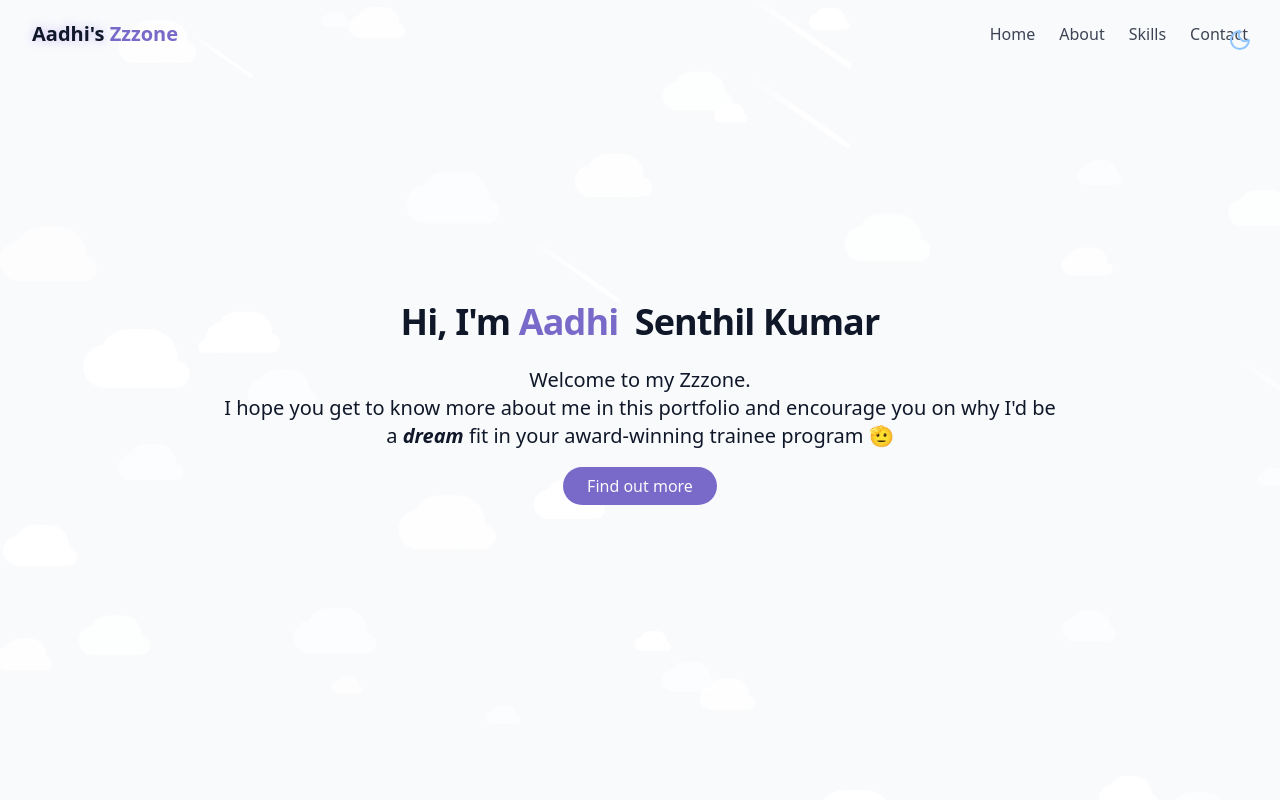
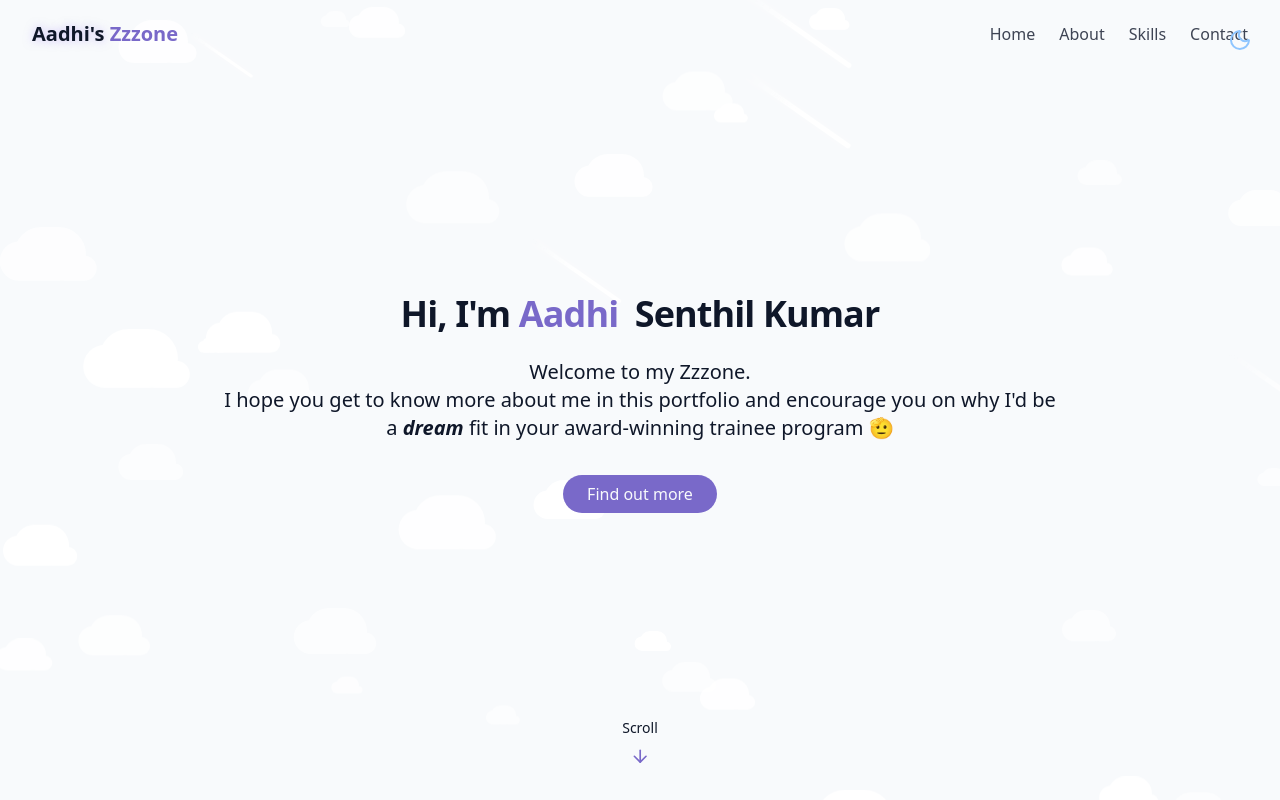
Before and after one commit to asenszn12/trainee_app, a React (Vite) app in the folder trainee-app/: page / in a window 1280 px wide. Built offline with nearby package versions, Linux system fonts and the light colour scheme.

Commit message:
centering scroll button

```diff
--- a/trainee-app/src/components/Hero.jsx
+++ b/trainee-app/src/components/Hero.jsx
@@ -1,6 +1,7 @@
+import { ArrowDown } from "lucide-react"
 
 export const HeroSection = () => {
-    return <section id="hero"
+    return ( <section id="hero"
     className="relative min-h-screen flex flex-col items-center justify-center px-4"
     >
         <div className="container max-w-4xl mx-auto text-center z-10">
@@ -10,22 +11,26 @@
                     <span className="text-primary opacity-0 animate-fade-in-delay-1"> Aadhi </span>
                     <span className="text-gradient ml-2 opacity-0 animate-fade-in-delay-2"> Senthil Kumar</span>
                 </h1>
-                <p className="text-lg md:text-xl mx-auto opacity-0 animate-fade-in-delay-4">
+                <p className="text-lg md:text-xl mx-auto opacity-0 animate-fade-in-delay-3">
                     Welcome to my Zzzone. <br>
                     </br>
                     I hope you get to know more about me in this portfolio
                     and encourage you on why I'd be a <i><b>dream</b></i> fit in
                     your award-winning trainee program 🫡
                 </p>
-                <div>
+                <div className="pt-4 opacity-0 animate-fade-in-delay-4">
                     <a href="#about" className="dreamy-button">
                     Find out more
                     </a>
                 </div>
             </div>
-
         </div>
 
+        <div className="absolute bottom-8 left-1/2 transform -translate-x-1/2 flex flex-col items-center animate-bounce">
+            <span className="text-sm text-muted-foreground mb-2"> Scroll </span>
+        <ArrowDown className="h-5 w-5 text-primary"/>
+        </div>
 
     </section>
-}
+    );
+};
```
